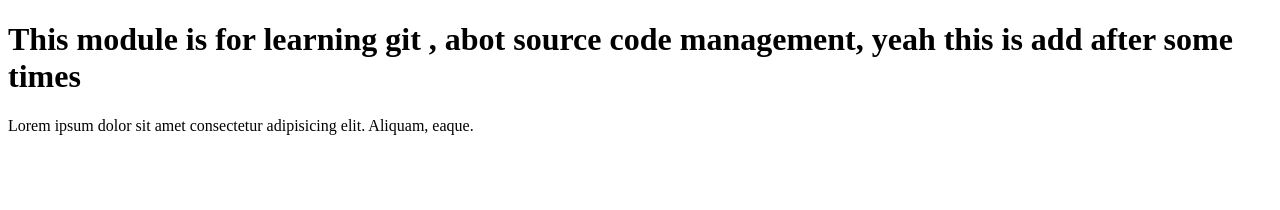
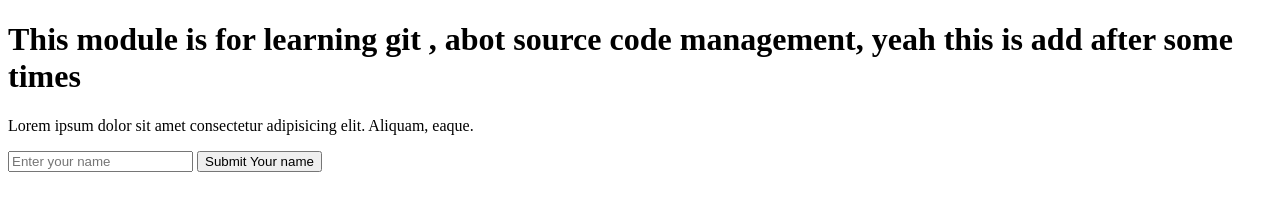
Before and after one commit to cmmanik/complete-web-development, a plain HTML site: page index.html in a window 1280 px wide. Drawn offline with Linux system fonts and the light colour scheme.

Commit message:
add input field and submit button

```diff
--- a/index.html
+++ b/index.html
@@ -9,5 +9,7 @@
   <body>
     <h1>This module is for learning git , abot source code management, yeah this is add after some times</h1>
     <p>Lorem ipsum dolor sit amet consectetur adipisicing elit. Aliquam, eaque.</p>
+    <input type="text" placeholder="Enter your name">
+    <button>Submit Your name</button>
   </body>
 </html>
```
